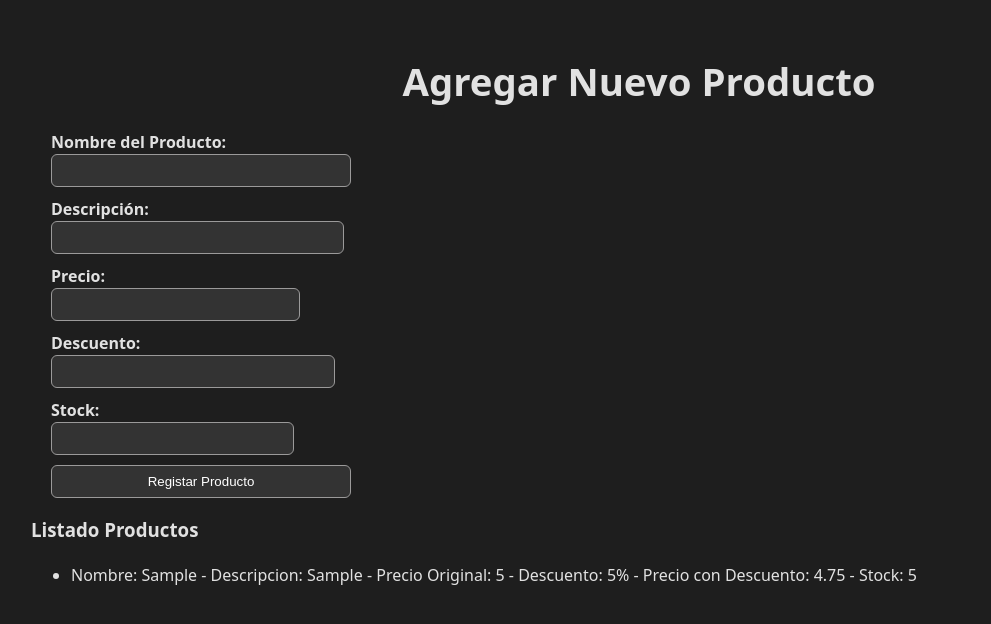
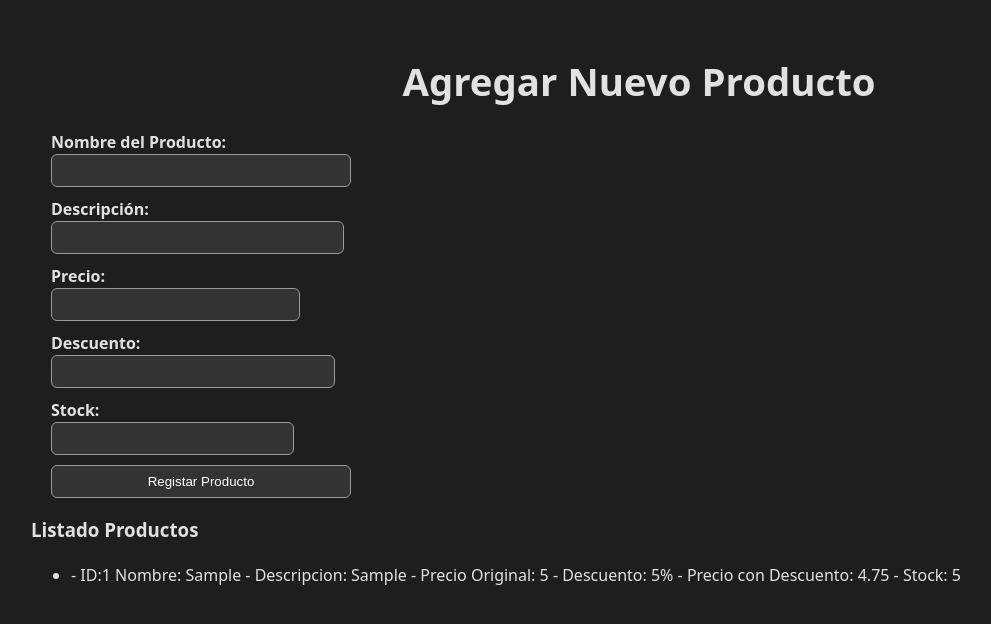
Before and after one commit to LautyCano/TP04PV2025Grupo17, a React (Vite) app: page / in a window 1280 px wide. Both pictures are taken after typing "Sample", "Sample", "5", "5", "5" into the empty fields and a click on the button "Registar Producto". Shown: the top 624 px of the page, without its empty margins (1-992 px from the left). Built offline with nearby package versions, Linux system fonts and the light colour scheme.

Commit message:
fix: Arreglo de un error [LautaroCano][Producto,Formulario]

```diff
--- a/src/assets/components/Producto.jsx
+++ b/src/assets/components/Producto.jsx
@@ -114,7 +114,7 @@ function Producto() {
             <ul>
                 {productos.map((producto) => (
                     <li key={producto.id}>
-                         Nombre: {producto.nombre} - Descripcion: {producto.descripcion} - Precio Original: {producto.precio} - Descuento: {producto.descuento}% - Precio con Descuento: {calcularPrecioConDescuento(producto.precio, producto.descuento)} - Stock: {producto.stock}
+                        - ID:{producto.id} Nombre: {producto.nombre} - Descripcion: {producto.descripcion} - Precio Original: {producto.precio} - Descuento: {producto.descuento}% - Precio con Descuento: {calcularPrecioConDescuento(producto.precio, producto.descuento)} - Stock: {producto.stock}
                     </li>
                 ))}
             </ul>
```
